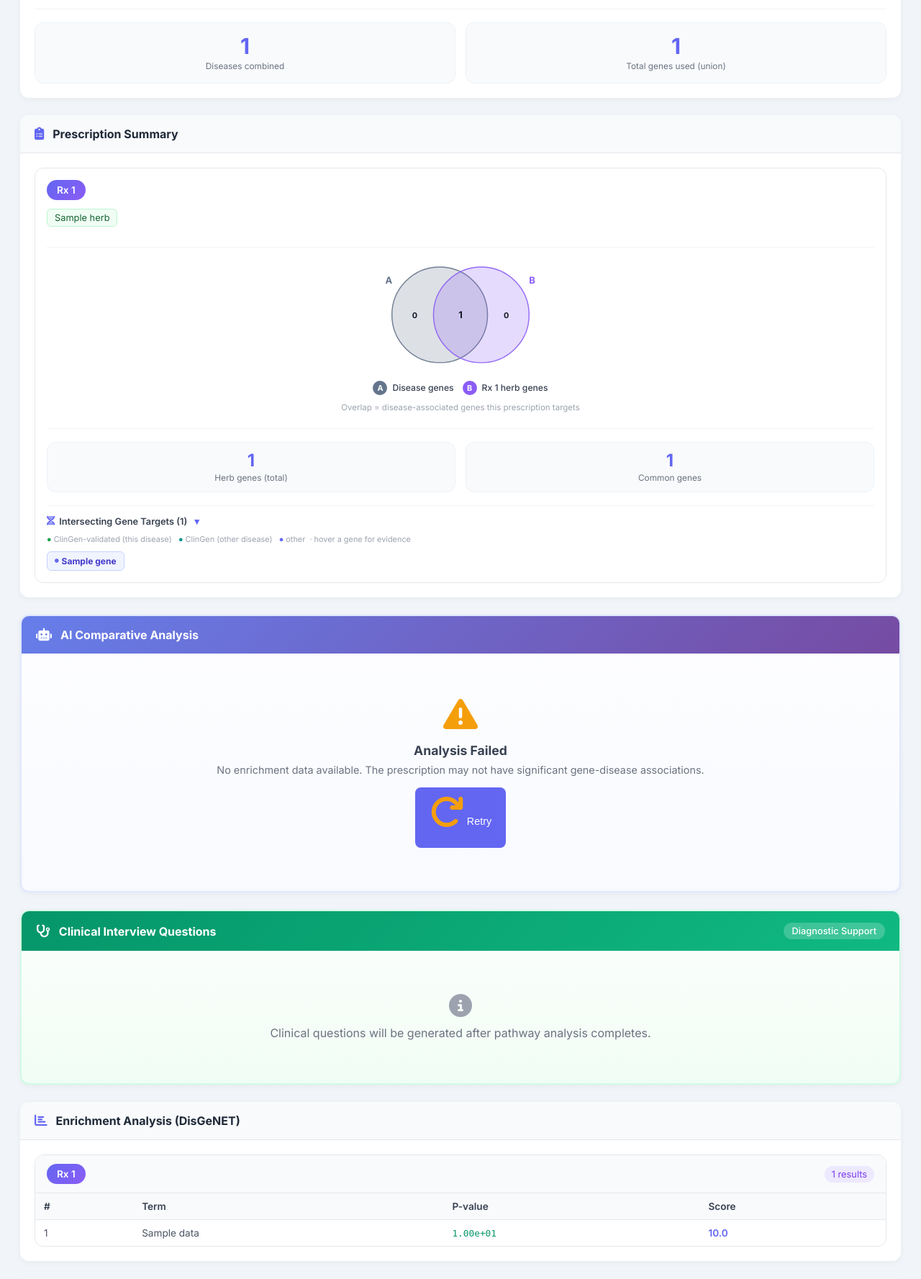
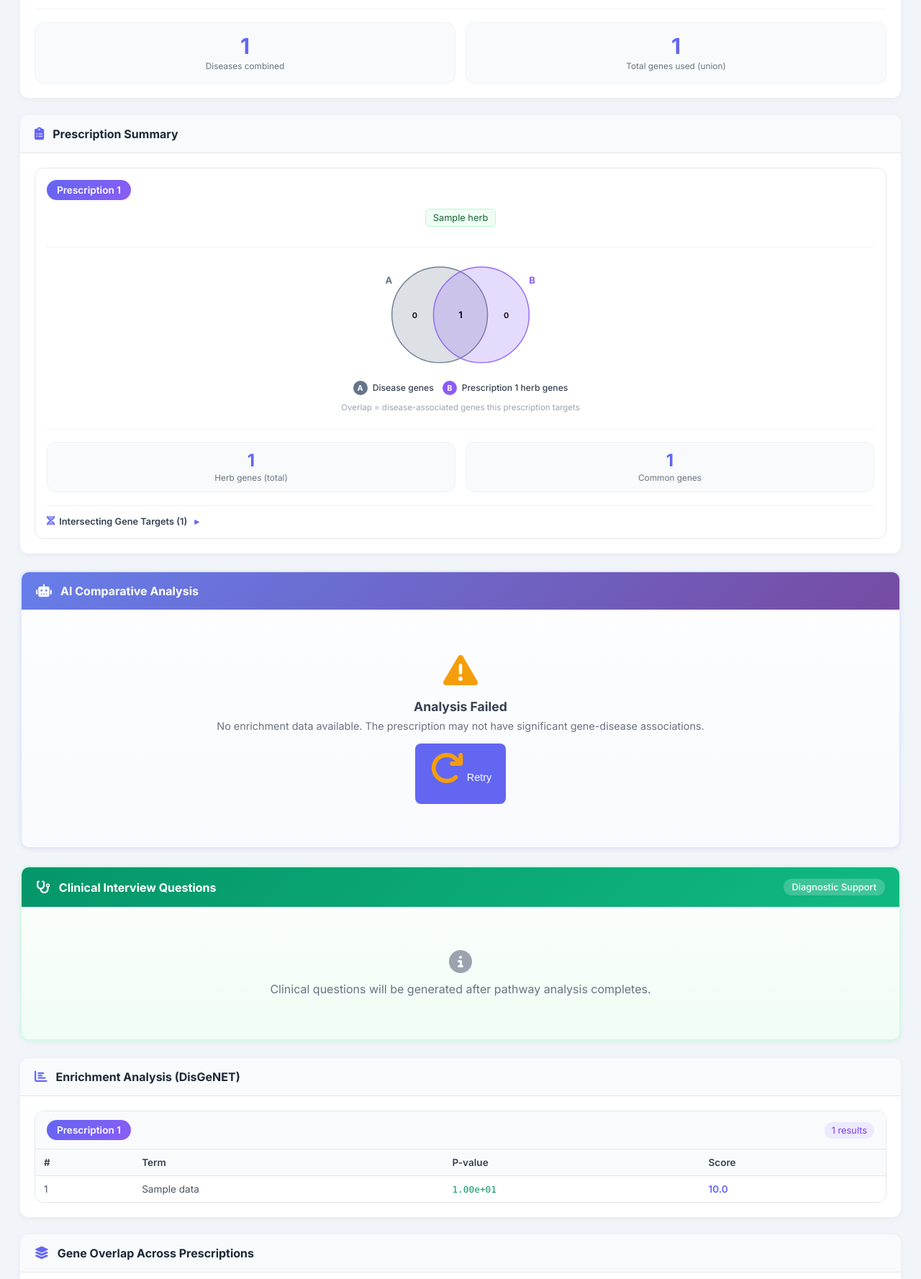
Before and after one commit to kiomllm744/BAIonKM, a Flask app: template templates/result.html in a window 1280 px wide. Shown: the part 371-2148 px from the top of the page at 72% size. Run offline with Flask 3, Linux system fonts and the light colour scheme; the template is opened without the code that fills it: most values are stand-ins (such as "Sample title", 1, 10 or a date in 2020); some libraries are stand-ins or nearby versions.

Commit message:
Results: keep herb tags natural size + centered; rename Rx->Prescription; collapse all gene-target sections
- herb-tags: align-content/align-items flex-start so the equalized
  min-height no longer stretches the tags into tall boxes; the extra
  space stays as whitespace. Tags are now centered (justify-content)
- Replace "Rx N" with "Prescription N" everywhere (card badges, Venn
  legend, enrichment + distinctive-target sections)
- Remove the auto-open on the first Intersecting Gene Targets section;
  all prescriptions now start collapsed and expand on click

Co-Authored-By: Claude Opus 4.8 (1M context) <noreply@anthropic.com>

```diff
--- a/templates/result.html
+++ b/templates/result.html
@@ -914,6 +914,9 @@
             flex-wrap: wrap;
             gap: 6px;
             margin-bottom: 12px;
+            justify-content: center;       /* center the herb tags */
+            align-content: flex-start;     /* keep rows top-packed; slack stays as whitespace */
+            align-items: flex-start;       /* don't stretch tags to fill equalized height */
         }
 
         .herb-tag {
@@ -923,6 +926,8 @@
             border-radius: 6px;
             font-size: 0.8rem;
             border: 1px solid #bbf7d0;
+            text-align: center;
+            height: fit-content;
         }
 
         .prescription-stats {
@@ -1294,7 +1299,7 @@
                     {% for prescription in results.prescriptions %}
                     <div class="prescription-item" style="display: flex; flex-direction: column;">
                         <div class="prescription-item-header">
-                            <span class="rx-badge">Rx {{ prescription.index }}</span>
+                            <span class="rx-badge">Prescription {{ prescription.index }}</span>
                         </div>
                         <div class="herb-tags">
                             {% for herb in prescription.herbs %}
@@ -1319,7 +1324,7 @@
                             </svg>
                             <div class="venn-legend">
                                 <span class="venn-legend-item"><span class="venn-legend-letter" style="background: #64748b;">A</span>Disease genes</span>
-                                <span class="venn-legend-item"><span class="venn-legend-letter" style="background: #8b5cf6;">B</span>Rx {{ prescription.index }} herb genes</span>
+                                <span class="venn-legend-item"><span class="venn-legend-letter" style="background: #8b5cf6;">B</span>Prescription {{ prescription.index }} herb genes</span>
                             </div>
                             <div class="venn-note">Overlap = disease-associated genes this prescription targets</div>
                         </div>
@@ -1336,7 +1341,7 @@
                         {% endif %}
 
                         <!-- Intersecting Targets Section (expandable) -->
-                        <details class="gene-targets"{% if loop.first %} open{% endif %} style="margin-top: 18px; border-top: 1px solid #f3f4f6; padding-top: 14px;">
+                        <details class="gene-targets" style="margin-top: 18px; border-top: 1px solid #f3f4f6; padding-top: 14px;">
                             <summary class="gene-targets-summary">
                                 <i class="fas fa-dna" style="color: #6366f1;"></i> Intersecting Gene Targets ({{ prescription.common_gene_count | default(0) }})
                             </summary>
@@ -1463,7 +1468,7 @@
                     {% for data in results.enrichment_data %}
                     <div class="enrichment-item">
                         <div class="enrichment-item-header">
-                            <span class="rx-badge" title="{{ data.herbs | join(', ') if data.herbs else '' }}">Rx {{ data.prescription_index or loop.index }}</span>
+                            <span class="rx-badge" title="{{ data.herbs | join(', ') if data.herbs else '' }}">Prescription {{ data.prescription_index or loop.index }}</span>
                             <span class="result-count">{{ data.enrichment_data | length }} results</span>
                         </div>
 
@@ -1534,7 +1539,7 @@
                 {% for d in results.gene_overlap.distinctive %}
                 <div style="margin:8px 0;padding:8px 10px;border:1px solid rgba(125,125,125,0.25);border-radius:6px;">
                     <div style="display:flex;align-items:center;gap:8px;margin-bottom:4px;">
-                        <span class="rx-badge" title="{{ d.herbs | join(', ') }}">Rx {{ d.index }}</span>
+                        <span class="rx-badge" title="{{ d.herbs | join(', ') }}">Prescription {{ d.index }}</span>
                         <span class="result-count">{{ d.genes | length }} distinctive</span>
                         <span style="opacity:0.6;font-size:0.8rem;">{{ d.herbs | join(', ') }}</span>
                     </div>
```
